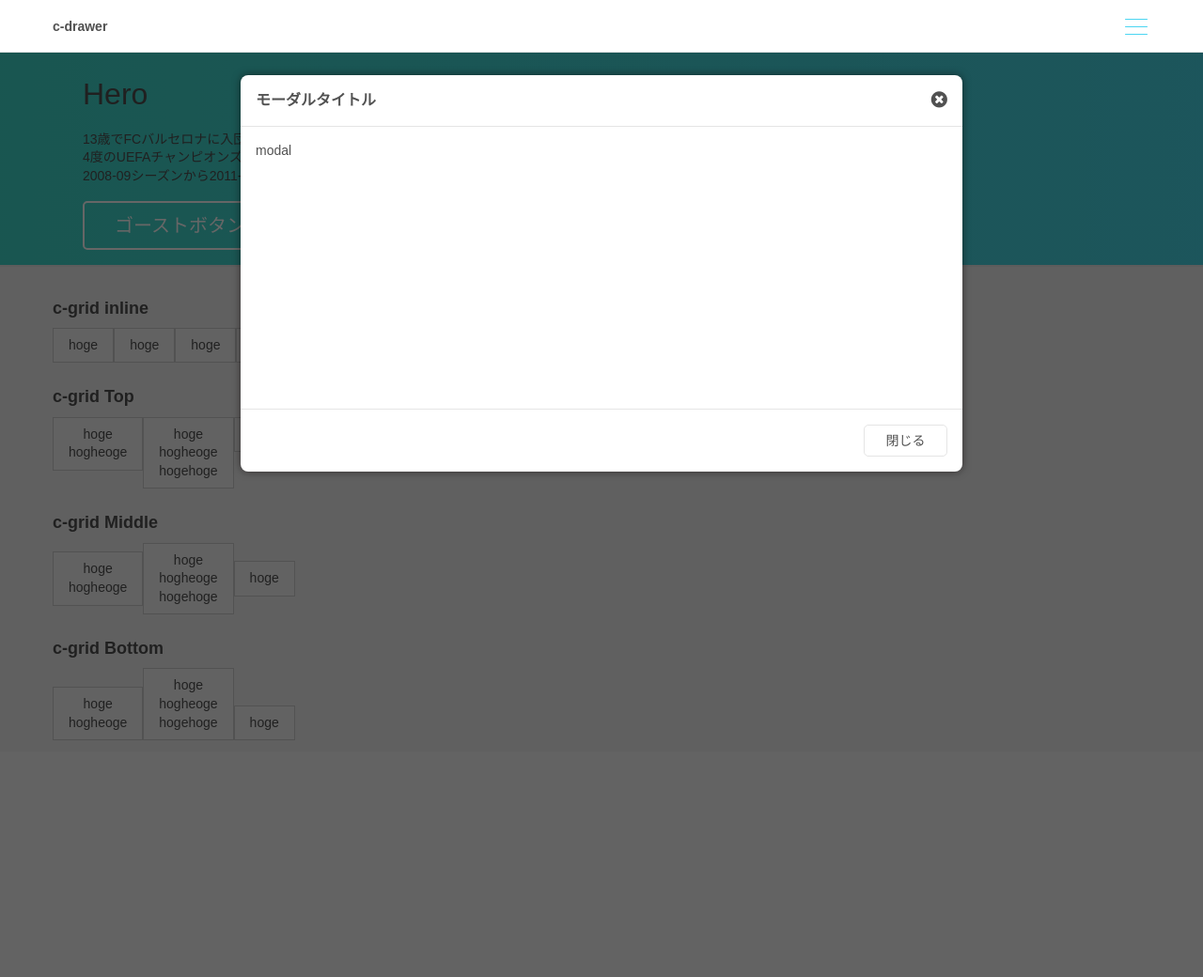
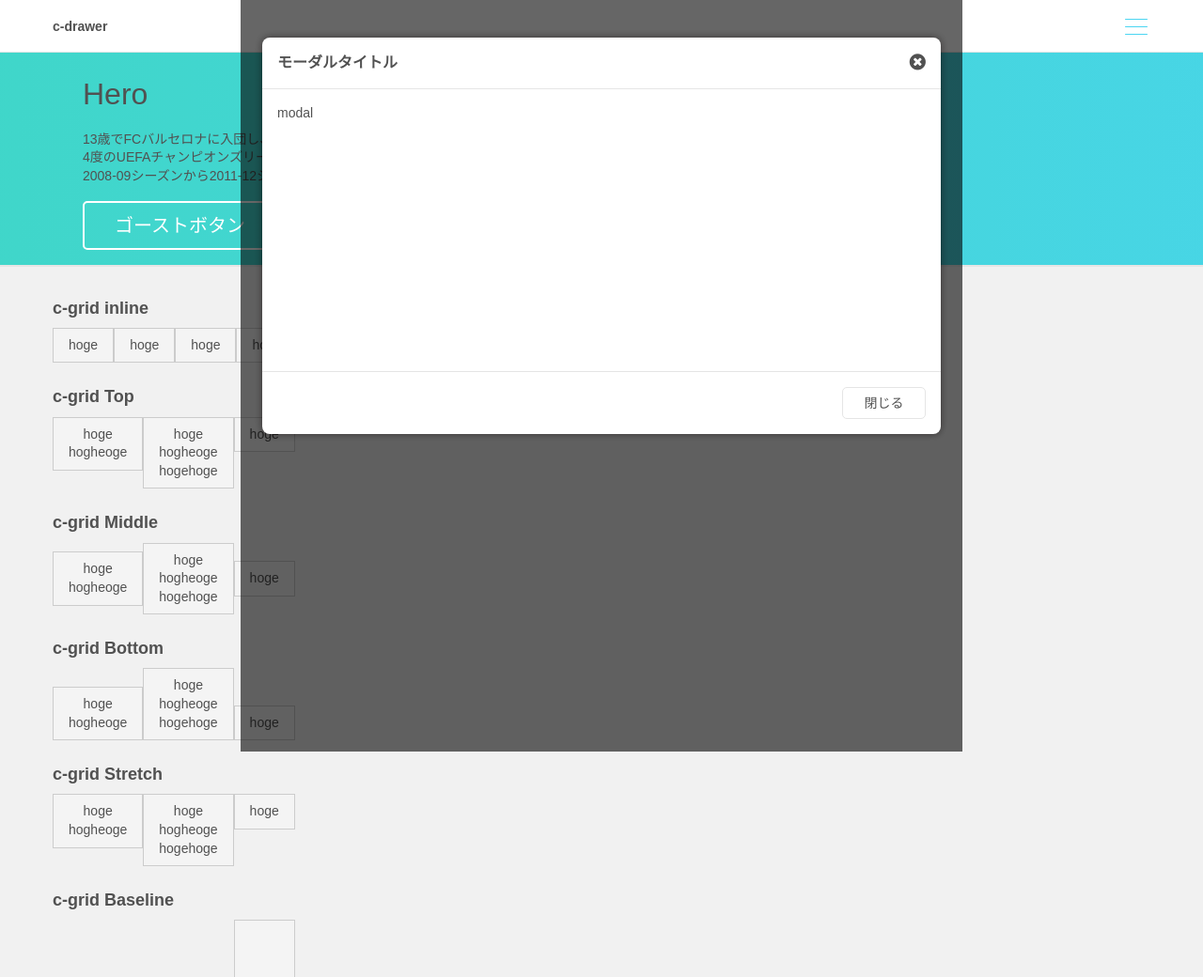
Before and after one commit to Takumi0901/Flanky, a PHP site: page / in a window 1280 px wide, after a click on "modal". Shown: the top 1040 px of the page at 94% size. Before the commit the page ends 788 px from the top, so only its background shows below. Run offline with PHP 8.4, Linux system fonts and the light colour scheme.

Commit message:
modal 修正

```diff
--- a/dist/js/main.js
+++ b/dist/js/main.js
@@ -47,17 +47,14 @@
 ////////////////////////////////////////////////////////////
 function Modal(el){
   this.initialize(el);
-  this.partsAppend();
   this.handleEvents();
 }
 
 Modal.prototype.initialize = function(el){
   this.$el = $(el);
   this.$modal = $('.js-modal');
-  // this.$modalInner = this.$modal.children('.js-modal-body-inner');
-  this.$overlayAppend = '<div class="js-modal-overlay c-modal__overlay"></div>';
+  this.$overlay = $('.js-modal-overlay');
   this.$closeBtn = $('.js-modal-close-btn');
-  // this.$closeIconAppend = '<i class="js-modal-close-btn c-modal__close fa fa-times"></i>';
 }
 
 Modal.prototype.handleEvents = function(){
@@ -68,9 +65,6 @@
   this.$el.on(event, function(event){
     event.preventDefault();
     var $target = self.$el.attr('href');
-    if(!$($target).hasClass('js-modal-arrow')){
-      self.modalPosition($target);
-    }
     self.modalFadeIn($target);
 
     return false;
@@ -89,21 +83,13 @@
   });
 }
 
-Modal.prototype.modalPosition = function(target){
-  var posY = $(window).scrollTop() + 80;
-  $(target).css({top:posY});
-}
-
 Modal.prototype.modalFadeIn = function(target){
-  this.$overlay.addClass('is-fadein');
   $(target).addClass('is-fadein');
 }
 
 Modal.prototype.modalFadeOut = function(){
-
   var self = this;
 
-  this.$overlay.addClass('is-fadeout');
   this.$modal.addClass('is-fadeout');
 
   setTimeout(function(){
@@ -112,15 +98,6 @@
 }
 
 Modal.prototype.modalFadeReset = function(){
-  this.$overlay.removeClass('is-fadein');
   this.$modal.removeClass('is-fadein');
-  this.$overlay.removeClass('is-fadeout');
   this.$modal.removeClass('is-fadeout');
 }
-
-Modal.prototype.partsAppend = function(){
-  if($('.js-modal-overlay').length <= 0){
-    $('body').append(this.$overlayAppend);
-  }
-  this.$overlay = $('.js-modal-overlay');
-}
--- a/index.php
+++ b/index.php
@@ -664,6 +664,7 @@
         <a href="#groupSuccesModal" class="c-btn c-btn-primary--flat js-modal-btn">modal</a>
       </p>
       <div id="groupSuccesModal" class="js-modal c-modal">
+        <div class="c-modal__panel">
           <div class="c-modal__header">
             モーダルタイトル
           </div>
@@ -674,6 +675,8 @@
             <button class="c-btn c-btn-default--flat js-modal-close-btn">閉じる</button>
           </div>
           <i class="js-modal-close-btn c-modal__close fa fa-times-circle"></i>
+        </div>
+        <div class="js-modal-overlay c-modal__overlay"></div>
       </div>
     </div>
 
--- a/src/sass/object/component/_modal.scss
+++ b/src/sass/object/component/_modal.scss
@@ -23,22 +23,29 @@
 
  */
 
-
 .c-modal{
+  position: fixed;
+  left: 0;
+  top: 0;
+  width: 100%;
+  height: 100%;
+  z-index: 99999;
+  overflow-y: scroll;
+  opacity: 0;
   display: none;
-  width: 94%;
-  position: absolute;
-  top: 100px;
-  left: 3%;
-  z-index: 900;
-  background: #fff;
-  -webkit-box-shadow: 0 0 8px rgba(10,2,4,.5);
-  box-shadow: 0 0 8px rgba(10,2,4,.5);
-  opacity: 0;
   animation-duration: 0.5s;
   animation-name: fade-out-100;
   -webkit-animation-duration: 0.5s;
   -webkit-animation-name: fade-out-100;
+}
+
+.c-modal__panel{
+  position: relative;
+  width: 94%;
+  margin: $margin-large-xxx auto;
+  background: #fff;
+  -webkit-box-shadow: 0 0 8px rgba(10,2,4,.5);
+  box-shadow: 0 0 8px rgba(10,2,4,.5);
   @include border-radius(8);
 }
 
@@ -66,33 +73,16 @@
 // Overlay
 // --------------------
 .c-modal__overlay{
-  position: fixed;
+  display: block;
+  z-index: -1;
+  background: rgba(0, 0, 0, .6);
+  position: absolute;
   top: 0;
-  z-index: 850;
+  left: 0;
   width: 100%;
   height: 100%;
-  background: #000;
-  border: solid 1px #000;
-  opacity: 0;
-  display: none;
 }
 
-.c-modal__overlay.is-fadein{
-  display: block;
-  opacity: .6;
-  animation-duration: 0.5s;
-  animation-name: fade-in-60;
-  -webkit-animation-duration: 0.5s;
-  -webkit-animation-name: fade-in-60;
-}
-
-.c-modal__overlay.is-fadeout{
-  opacity: 0;
-  animation-duration: 0.5s;
-  animation-name: fade-out-60;
-  -webkit-animation-duration: 0.5s;
-  -webkit-animation-name: fade-out-60;
-}
 
 .c-modal__header{
   border-bottom: 1px solid $border-lighten;
@@ -118,12 +108,10 @@
   top: 16px;
   right: 16px;
   font-size: 20px;
-  // color: $brand-color-primary;
 
   &--circle{
     top: -38px;
     font-size: 16px;
-    // color: $text-color-white;
   }
 }
 
```
Also changed, not shown: dist/css/app.css (+22 -32 lines), dist/css/app.min.css, 1 other file. Lines whose indentation alone changed are shown as unchanged.
